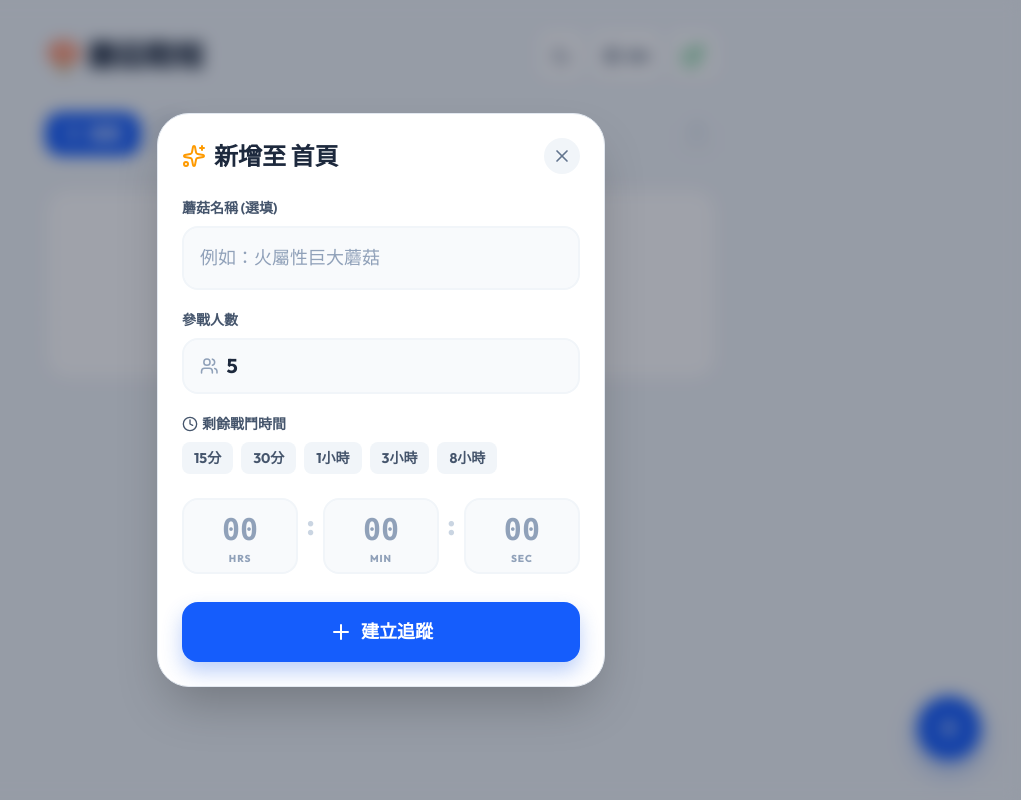
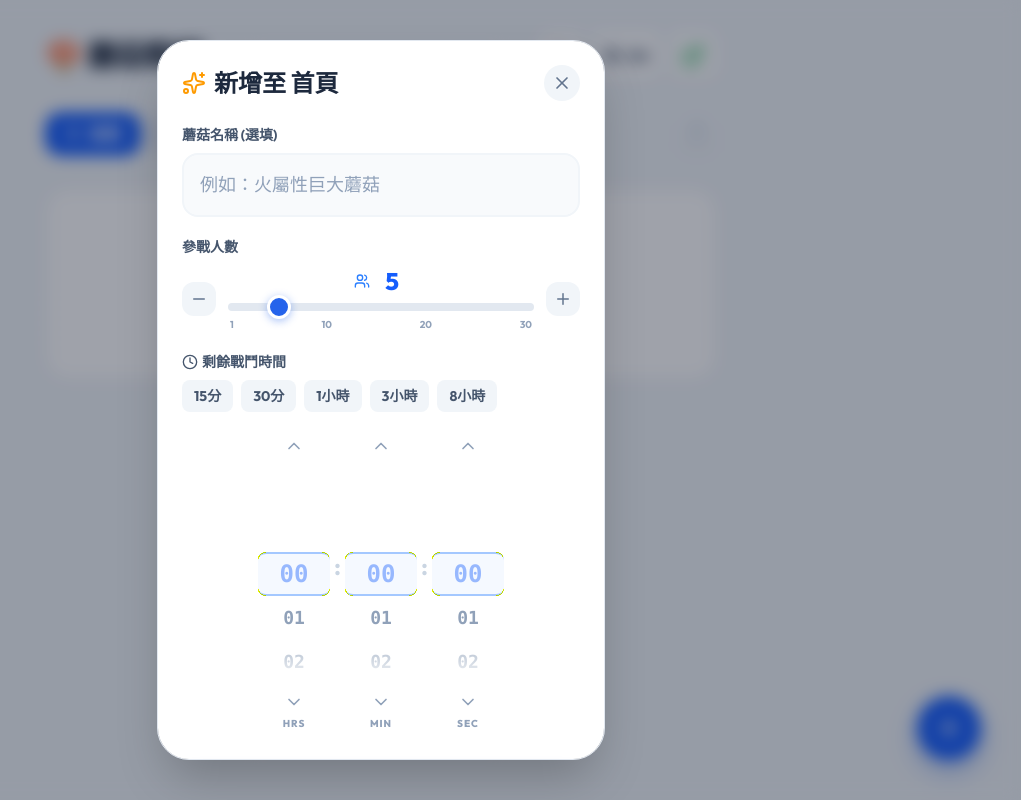
Before and after one commit to Liang515/pikmin_timer, a Next.js app: page / in a window 1280 px wide. Both pictures are taken after a click on the button 1208 px from the left and 728 px from the top of the page. Shown: the whole page, without its empty margins (259-1280 px from the left). Built offline with nearby package versions, Linux system fonts and the light colour scheme.

Commit message:
feat: enhance time picker with hybrid desktop input and add participant slider

```diff
--- a/src/app/globals.css
+++ b/src/app/globals.css
@@ -22,3 +22,44 @@ body {
   color: var(--foreground);
   font-family: Arial, Helvetica, sans-serif;
 }
+
+/* Hide scrollbar but keep scroll functionality for wheel pickers */
+.no-scrollbar {
+  -ms-overflow-style: none;
+  scrollbar-width: none;
+}
+.no-scrollbar::-webkit-scrollbar {
+  display: none;
+}
+
+/* Custom range slider for participant count */
+.participant-slider::-webkit-slider-thumb {
+  -webkit-appearance: none;
+  appearance: none;
+  width: 24px;
+  height: 24px;
+  border-radius: 50%;
+  background: #2563eb;
+  cursor: pointer;
+  box-shadow: 0 2px 8px rgba(37, 99, 235, 0.4);
+  border: 3px solid white;
+  transition: transform 0.15s ease;
+}
+.participant-slider::-webkit-slider-thumb:active {
+  transform: scale(1.2);
+}
+.participant-slider::-moz-range-thumb {
+  width: 24px;
+  height: 24px;
+  border-radius: 50%;
+  background: #2563eb;
+  cursor: pointer;
+  box-shadow: 0 2px 8px rgba(37, 99, 235, 0.4);
+  border: 3px solid white;
+}
+.dark .participant-slider::-webkit-slider-thumb {
+  border-color: #1e293b;
+}
+.dark .participant-slider::-moz-range-thumb {
+  border-color: #1e293b;
+}
--- a/src/app/page.tsx
+++ b/src/app/page.tsx
@@ -1,6 +1,6 @@
 "use client";
 import React, { useState, useEffect, useRef } from 'react';
-import { Plus, ExternalLink, Trash2, RotateCcw, Clock, BellRing, Sparkles, Users, Edit3, Check, X, MapPin, Globe, Moon, Sun } from 'lucide-react';
+import { Plus, Minus, ExternalLink, Trash2, RotateCcw, Clock, BellRing, Sparkles, Users, Edit3, Check, X, MapPin, Globe, Moon, Sun, ChevronUp, ChevronDown } from 'lucide-react';
 import { Mushroom, AreaGroup } from '@/types/mushroom';
 
 type Lang = 'zh' | 'en';
@@ -81,6 +81,243 @@ const T = {
   }
 };
 
+/* ─── Scroll Wheel Picker Column ─── */
+const ITEM_HEIGHT = 44;
+const VISIBLE_ITEMS = 5;
+const HALF = Math.floor(VISIBLE_ITEMS / 2);
+
+function WheelColumn({ value, max, label, onChange }: {
+  value: number;
+  max: number;
+  label: string;
+  onChange: (v: number) => void;
+}) {
+  const [offset, setOffset] = useState(0);
+  const [isEditing, setIsEditing] = useState(false);
+  const [editText, setEditText] = useState('');
+  const inputRef = useRef<HTMLInputElement>(null);
+  const dragStart = useRef<{ y: number; startValue: number } | null>(null);
+
+  const handleStart = (clientY: number) => {
+    if (isEditing) return;
+    dragStart.current = { y: clientY, startValue: value };
+    setOffset(0);
+  };
+
+  const handleMove = (clientY: number) => {
+    if (!dragStart.current || isEditing) return;
+    const dy = dragStart.current.y - clientY;
+    setOffset(dy);
+  };
+
+  const handleEnd = () => {
+    if (!dragStart.current) return;
+    const itemsMoved = Math.round(offset / ITEM_HEIGHT);
+    const newValue = Math.max(0, Math.min(max - 1, dragStart.current.startValue + itemsMoved));
+    dragStart.current = null;
+    setOffset(0);
+    onChange(newValue);
+  };
+
+  const nudge = (dir: 1 | -1) => {
+    const next = Math.max(0, Math.min(max - 1, value + dir));
+    onChange(next);
+  };
+
+  // Mouse wheel support for desktop
+  const handleWheel = (e: React.WheelEvent) => {
+    e.preventDefault();
+    const dir = e.deltaY > 0 ? 1 : -1;
+    nudge(dir);
+  };
+
+  // Double-click to edit inline
+  const startEdit = () => {
+    setIsEditing(true);
+    setEditText(value.toString());
+    setTimeout(() => inputRef.current?.select(), 0);
+  };
+
+  const commitEdit = () => {
+    const parsed = parseInt(editText);
+    if (!isNaN(parsed)) {
+      onChange(Math.max(0, Math.min(max - 1, parsed)));
+    }
+    setIsEditing(false);
+  };
+
+  const dragItems = Math.round(offset / ITEM_HEIGHT);
+  const centerValue = Math.max(0, Math.min(max - 1, value + dragItems));
+  const fractionalOffset = offset - dragItems * ITEM_HEIGHT;
+
+  const visibleIndices: number[] = [];
+  for (let i = centerValue - HALF; i <= centerValue + HALF; i++) {
+    visibleIndices.push(i);
+  }
+
+  return (
+    <div className="flex flex-col items-center gap-1 select-none">
+      <button
+        type="button"
+        onClick={() => nudge(-1)}
+        className="p-1 rounded-lg text-slate-400 dark:text-slate-500 hover:text-blue-500 dark:hover:text-blue-400 hover:bg-blue-50 dark:hover:bg-blue-950/30 active:scale-90 transition-all"
+        aria-label={`Decrease ${label}`}
+      >
+        <ChevronUp size={20} />
+      </button>
+
+      <div
+        className="relative overflow-hidden cursor-grab active:cursor-grabbing"
+        style={{ height: ITEM_HEIGHT * VISIBLE_ITEMS, width: 72 }}
+        onMouseDown={e => { e.preventDefault(); handleStart(e.clientY); }}
+        onMouseMove={e => { if (dragStart.current) handleMove(e.clientY); }}
+        onMouseUp={handleEnd}
+        onMouseLeave={() => { if (dragStart.current) handleEnd(); }}
+        onTouchStart={e => handleStart(e.touches[0].clientY)}
+        onTouchMove={e => { e.preventDefault(); handleMove(e.touches[0].clientY); }}
+        onTouchEnd={handleEnd}
+        onWheel={handleWheel}
+      >
+        {/* Highlight band */}
+        <div
+          className="absolute left-0 right-0 pointer-events-none z-10 border-y-2 border-blue-500/40 dark:border-blue-400/40 bg-blue-50/60 dark:bg-blue-900/20 rounded-lg"
+          style={{ top: ITEM_HEIGHT * HALF, height: ITEM_HEIGHT }}
+        />
+        {/* Fade top & bottom */}
+        <div className="absolute top-0 left-0 right-0 h-14 bg-gradient-to-b from-white dark:from-slate-900 to-transparent pointer-events-none z-20" />
+        <div className="absolute bottom-0 left-0 right-0 h-14 bg-gradient-to-t from-white dark:from-slate-900 to-transparent pointer-events-none z-20" />
+
+        {/* Items */}
+        <div
+          className="absolute left-0 right-0 transition-transform"
+          style={{
+            transform: `translateY(${-fractionalOffset}px)`,
+            transitionDuration: dragStart.current ? '0ms' : '200ms',
+          }}
+        >
+          {visibleIndices.map((i, idx) => {
+            const isCenter = idx === HALF;
+            const isValid = i >= 0 && i < max;
+
+            // Center item: show inline input when editing
+            if (isCenter && isEditing) {
+              return (
+                <div key={idx} className="flex items-center justify-center" style={{ height: ITEM_HEIGHT }}>
+                  <input
+                    ref={inputRef}
+                    type="text"
+                    inputMode="numeric"
+                    value={editText}
+                    onChange={e => setEditText(e.target.value.replace(/\D/g, '').slice(0, 2))}
+                    onBlur={commitEdit}
+                    onKeyDown={e => { if (e.key === 'Enter') commitEdit(); if (e.key === 'Escape') setIsEditing(false); }}
+                    className="w-14 text-center text-2xl font-mono font-bold bg-white dark:bg-slate-800 border-2 border-blue-500 rounded-lg outline-none text-blue-600 dark:text-blue-400 z-30 relative"
+                    style={{ height: ITEM_HEIGHT - 4 }}
+                    autoFocus
+                  />
+                </div>
+              );
+            }
+
+            return (
+              <div
+                key={idx}
+                onClick={() => { if (isValid && !dragStart.current) { if (isCenter) startEdit(); else onChange(i); } }}
+                className={`flex items-center justify-center font-mono font-bold leading-none overflow-hidden ${
+                  !isValid ? 'opacity-0' :
+                  isCenter && !dragStart.current
+                    ? 'text-blue-600 dark:text-blue-400 text-2xl cursor-text'
+                    : 'text-slate-400 dark:text-slate-500 text-lg cursor-pointer'
+                }`}
+                style={{ height: ITEM_HEIGHT }}
+                title={isCenter ? (label === 'Hrs' ? '點擊輸入' : 'Click to type') : ''}
+              >
+                {isValid ? i.toString().padStart(2, '0') : ''}
+              </div>
+            );
+          })}
+        </div>
+      </div>
+
+      <button
+        type="button"
+        onClick={() => nudge(1)}
+        className="p-1 rounded-lg text-slate-400 dark:text-slate-500 hover:text-blue-500 dark:hover:text-blue-400 hover:bg-blue-50 dark:hover:bg-blue-950/30 active:scale-90 transition-all"
+        aria-label={`Increase ${label}`}
+      >
+        <ChevronDown size={20} />
+      </button>
+      <span className="text-[10px] font-extrabold text-slate-400 dark:text-slate-300 uppercase tracking-widest -mt-1">{label}</span>
+    </div>
+  );
+}
+
+/* ─── ScrollTimePicker ─── */
+function ScrollTimePicker({ h, m, s, onChangeH, onChangeM, onChangeS }: {
+  h: number; m: number; s: number;
+  onChangeH: (v: number) => void;
+  onChangeM: (v: number) => void;
+  onChangeS: (v: number) => void;
+}) {
+  return (
+    <div className="flex items-center justify-center gap-1 py-2">
+      <WheelColumn value={h} max={24} label="Hrs" onChange={onChangeH} />
+      <span className="text-2xl font-bold text-slate-300 dark:text-slate-600 mb-8">:</span>
+      <WheelColumn value={m} max={60} label="Min" onChange={onChangeM} />
+      <span className="text-2xl font-bold text-slate-300 dark:text-slate-600 mb-8">:</span>
+      <WheelColumn value={s} max={60} label="Sec" onChange={onChangeS} />
+    </div>
+  );
+}
+
+/* ─── Participant Slider ─── */
+function ParticipantSlider({ value, onChange }: {
+  value: number;
+  onChange: (v: number) => void;
+}) {
+  const clamp = (v: number) => Math.max(1, Math.min(30, v));
+  return (
+    <div className="flex items-center gap-3">
+      <button
+        type="button"
+        onClick={() => onChange(clamp(value - 1))}
+        disabled={value <= 1}
+        className="p-2 rounded-xl bg-slate-100 dark:bg-slate-800 text-slate-500 dark:text-slate-400 hover:bg-slate-200 dark:hover:bg-slate-700 active:scale-90 transition-all disabled:opacity-30 disabled:cursor-not-allowed"
+      >
+        <Minus size={18} />
+      </button>
+      <div className="flex-1 flex flex-col gap-1.5">
+        <div className="flex items-center justify-center">
+          <Users size={16} className="text-blue-500 dark:text-blue-400 mr-1.5" />
+          <span className="text-2xl font-extrabold text-blue-600 dark:text-blue-400 tabular-nums min-w-[2ch] text-center">{value}</span>
+        </div>
+        <input
+          type="range"
+          min={1}
+          max={30}
+          value={value}
+          onChange={e => onChange(parseInt(e.target.value))}
+          className="participant-slider w-full h-2 rounded-full appearance-none cursor-pointer bg-slate-200 dark:bg-slate-700 accent-blue-600"
+        />
+        <div className="flex justify-between text-[10px] font-bold text-slate-400 dark:text-slate-500 px-0.5">
+          <span>1</span>
+          <span>10</span>
+          <span>20</span>
+          <span>30</span>
+        </div>
+      </div>
+      <button
+        type="button"
+        onClick={() => onChange(clamp(value + 1))}
+        disabled={value >= 30}
+        className="p-2 rounded-xl bg-slate-100 dark:bg-slate-800 text-slate-500 dark:text-slate-400 hover:bg-slate-200 dark:hover:bg-slate-700 active:scale-90 transition-all disabled:opacity-30 disabled:cursor-not-allowed"
+      >
+        <Plus size={18} />
+      </button>
+    </div>
+  );
+}
+
 const COLORS = [
   'from-blue-400 to-indigo-500 shadow-blue-500/30',
   'from-purple-400 to-fuchsia-500 shadow-purple-500/30',
@@ -96,6 +333,10 @@ export default function PikminDashboard() {
   const [now, setNow] = useState(Date.now());
   const [editingId, setEditingId] = useState<string | null>(null);
   const [isAdding, setIsAdding] = useState(false);
+  const [addH, setAddH] = useState(0);
+  const [addM, setAddM] = useState(0);
+  const [addS, setAddS] = useState(0);
+  const [addP, setAddP] = useState(5);
   const [lang, setLang] = useState<Lang>('zh');
   const [theme, setTheme] = useState<'light' | 'dark'>('light');
   const notifiedSet = useRef<Set<string>>(new Set());
@@ -361,17 +602,14 @@ export default function PikminDashboard() {
 
               <div>
                  <label className="block text-sm font-bold text-slate-600 dark:text-slate-300 mb-2">{t.participants}</label>
-                 <div className="flex items-center bg-slate-50 dark:bg-slate-800 border-2 border-slate-100 dark:border-slate-700 rounded-2xl px-4 py-3 focus-within:border-blue-500 dark:focus-within:border-blue-500 transition-all">
-                   <Users size={20} className="text-slate-400 dark:text-slate-500 mr-2" />
-                   <input id="quick-p" type="number" defaultValue="5" min="1" className="w-full bg-transparent outline-none font-bold text-xl text-slate-800 dark:text-slate-100" />
-                 </div>
+                 <ParticipantSlider value={addP} onChange={setAddP} />
               </div>
 
               <div>
                  <div className="flex justify-between items-center mb-2">
                    <label className="block text-sm font-bold text-slate-600 dark:text-slate-300 flex items-center gap-1"><Clock size={16}/> {t.remainingTime}</label>
                  </div>
-                 <div className="flex flex-wrap gap-2 mb-4 pb-2">
+                 <div className="flex flex-wrap gap-2 mb-3">
                    {[
                      { label: t.m15, h: 0, m: 15, s: 0 },
                      { label: t.m30, h: 0, m: 30, s: 0 },
@@ -382,60 +620,40 @@ export default function PikminDashboard() {
                      <button
                        key={p.label}
                        onClick={() => {
-                          (document.getElementById('quick-h') as HTMLInputElement).value = p.h.toString().padStart(2, '0');
-                          (document.getElementById('quick-m') as HTMLInputElement).value = p.m.toString().padStart(2, '0');
-                          (document.getElementById('quick-s') as HTMLInputElement).value = p.s.toString().padStart(2, '0');
+                          setAddH(p.h);
+                          setAddM(p.m);
+                          setAddS(p.s);
                        }}
-                       className="px-3 py-1.5 bg-slate-100 dark:bg-slate-800 text-slate-600 dark:text-slate-300 rounded-lg text-sm font-bold whitespace-nowrap hover:bg-slate-200 dark:hover:bg-slate-700 active:scale-95 transition-all"
+                       className={`px-3 py-1.5 rounded-lg text-sm font-bold whitespace-nowrap active:scale-95 transition-all ${
+                         addH === p.h && addM === p.m && addS === p.s
+                           ? 'bg-blue-600 text-white shadow-md shadow-blue-500/30'
+                           : 'bg-slate-100 dark:bg-slate-800 text-slate-600 dark:text-slate-300 hover:bg-slate-200 dark:hover:bg-slate-700'
+                       }`}
                      >
                        {p.label}
                      </button>
                    ))}
                  </div>
-                 <div className="flex gap-2">
-                    <div className="flex-1 relative">
-                       <input id="quick-h" type="text" inputMode="numeric" pattern="[0-9]*" placeholder="00" className="w-full bg-slate-50 dark:bg-slate-800 border-2 border-slate-100 dark:border-slate-700 p-2 sm:p-3 pb-5 sm:pb-6 rounded-2xl outline-none focus:border-blue-500 transition-all text-center text-2xl sm:text-3xl font-mono font-bold placeholder:text-slate-400 dark:placeholder:text-slate-200 text-slate-800 dark:text-slate-100" onInput={e => { const t = e.target as HTMLInputElement; t.value = t.value.replace(/\D/g, '').slice(0, 2); if (t.value.length >= 2) document.getElementById('quick-m')?.focus() }} />
-                       <span className="absolute bottom-2 left-1/2 -translate-x-1/2 text-[10px] font-extrabold text-slate-400 dark:text-slate-300 uppercase tracking-widest">Hrs</span>
-                    </div>
-                    <span className="text-2xl sm:text-3xl font-bold text-slate-300 dark:text-slate-600 self-center mb-5 sm:mb-6">:</span>
-                    <div className="flex-1 relative">
-                       <input id="quick-m" type="text" inputMode="numeric" pattern="[0-9]*" placeholder="00" className="w-full bg-slate-50 dark:bg-slate-800 border-2 border-slate-100 dark:border-slate-700 p-2 sm:p-3 pb-5 sm:pb-6 rounded-2xl outline-none focus:border-blue-500 transition-all text-center text-2xl sm:text-3xl font-mono font-bold placeholder:text-slate-400 dark:placeholder:text-slate-200 text-slate-800 dark:text-slate-100" onInput={e => { const t = e.target as HTMLInputElement; t.value = t.value.replace(/\D/g, '').slice(0, 2); if (t.value.length >= 2) document.getElementById('quick-s')?.focus() }} />
-                       <span className="absolute bottom-2 left-1/2 -translate-x-1/2 text-[10px] font-extrabold text-slate-400 dark:text-slate-300 uppercase tracking-widest">Min</span>
-                    </div>
-                    <span className="text-2xl sm:text-3xl font-bold text-slate-300 dark:text-slate-600 self-center mb-5 sm:mb-6">:</span>
-                    <div className="flex-1 relative">
-                       <input
-                         id="quick-s"
-                         type="text" inputMode="numeric" pattern="[0-9]*" placeholder="00"
-                         className="w-full bg-slate-50 dark:bg-slate-800 border-2 border-slate-100 dark:border-slate-700 p-2 sm:p-3 pb-5 sm:pb-6 rounded-2xl outline-none focus:border-blue-500 transition-all text-center text-2xl sm:text-3xl font-mono font-bold placeholder:text-slate-400 dark:placeholder:text-slate-200 text-slate-800 dark:text-slate-100"
-                         onInput={e => { const t = e.target as HTMLInputElement; t.value = t.value.replace(/\D/g, '').slice(0, 2); }}
-                         onKeyDown={e => {
-                           if (e.key === 'Tab' && !e.shiftKey) {
-                             e.preventDefault();
-                             document.getElementById('start-tracking-btn')?.focus();
-                           }
-                         }}
+                 <ScrollTimePicker
+                   h={addH} m={addM} s={addS}
+                   onChangeH={setAddH} onChangeM={setAddM} onChangeS={setAddS}
                  />
-                       <span className="absolute bottom-2 left-1/2 -translate-x-1/2 text-[10px] font-extrabold text-slate-400 dark:text-slate-300 uppercase tracking-widest">Sec</span>
-                    </div>
-                 </div>
                </div>
 
                <button
                  id="start-tracking-btn"
                  onClick={() => {
                    const n = (document.getElementById('quick-name') as HTMLInputElement).value;
-                  const p = parseInt((document.getElementById('quick-p') as HTMLInputElement).value) || 5;
-                  const h = parseInt((document.getElementById('quick-h') as HTMLInputElement).value) || 0;
-                  const m = parseInt((document.getElementById('quick-m') as HTMLInputElement).value) || 0;
-                  const s = parseInt((document.getElementById('quick-s') as HTMLInputElement).value) || 0;
-                  addMushroom(h, m, s, n, p);
+                   addMushroom(addH, addM, addS, n, addP);
                    setIsAdding(false);
+                   setAddH(0); setAddM(0); setAddS(0); setAddP(5);
+                   setAddH(0); setAddM(0); setAddS(0);
                  }}
                  className="w-full bg-blue-600 hover:bg-blue-700 active:scale-95 text-white py-4 rounded-2xl font-bold text-lg shadow-[0_10px_20px_rgba(37,99,235,0.3)] transition-all flex items-center justify-center gap-2 mt-2 focus:outline-none focus:ring-4 focus:ring-blue-500/50"
                >
                  <Plus size={24} /> {t.startTracking}
                </button>
+
             </div>
           </div>
         </div>
@@ -455,23 +673,25 @@ function MushroomItem({ m, now, lang, isEditing, setEditingId, onDelete, onUpdat
   onResetNote: () => void
 }) {
   const [editP, setEditP] = useState(m.participants);
-  const [editH, setEditH] = useState("");
-  const [editM, setEditM] = useState("");
-  const [editS, setEditS] = useState("");
+  const [editH, setEditH] = useState(0);
+  const [editM, setEditM] = useState(0);
+  const [editS, setEditS] = useState(0);
+  const [editTimeChanged, setEditTimeChanged] = useState(false);
 
-  const hRef = useRef<HTMLInputElement>(null);
-  const mRef = useRef<HTMLInputElement>(null);
-  const sRef = useRef<HTMLInputElement>(null);
   const t = T[lang];
 
   useEffect(() => {
     if (isEditing) {
       setEditP(m.participants);
-      setEditH("");
-      setEditM("");
-      setEditS("");
+      // Pre-fill with current remaining time
+      const remaining = Math.max(0, m.battleEndTime - Date.now());
+      const totalSec = Math.floor(remaining / 1000);
+      setEditH(Math.floor(totalSec / 3600));
+      setEditM(Math.floor((totalSec % 3600) / 60));
+      setEditS(totalSec % 60);
+      setEditTimeChanged(false);
     }
-  }, [isEditing, m.participants]);
+  }, [isEditing, m.participants, m.battleEndTime]);
 
   const diff = m.endTime - now;
   const isOver = diff <= 0;
@@ -492,71 +712,24 @@ function MushroomItem({ m, now, lang, isEditing, setEditingId, onDelete, onUpdat
   if (isEditing) {
     return (
       <div className="bg-white dark:bg-slate-900 p-4 sm:p-5 rounded-3xl shadow-sm border-2 border-blue-500 transition-all text-slate-800 dark:text-slate-100">
-        <div className="flex gap-2 mb-3">
+        <div className="mb-3">
           <input
             defaultValue={m.name}
             onChange={e => onUpdate(m.id, { name: e.target.value })}
-            className="border border-slate-200 dark:border-slate-700 bg-slate-50 dark:bg-slate-800 p-2 rounded-lg flex-1 font-bold text-slate-700 dark:text-slate-100 outline-none focus:ring-2 focus:ring-blue-500 text-sm sm:text-base placeholder:text-slate-400 dark:placeholder:text-slate-500"
+            className="border border-slate-200 dark:border-slate-700 bg-slate-50 dark:bg-slate-800 p-2 rounded-lg w-full font-bold text-slate-700 dark:text-slate-100 outline-none focus:ring-2 focus:ring-blue-500 text-sm sm:text-base placeholder:text-slate-400 dark:placeholder:text-slate-500 mb-3"
             placeholder={t.defaultMushroom}
           />
-          <div className="flex items-center border border-slate-200 dark:border-slate-700 bg-slate-50 dark:bg-slate-800 rounded-lg px-2 gap-1 sm:gap-2 focus-within:ring-2 focus-within:ring-blue-500">
-            <Users size={16} className="text-slate-400 dark:text-slate-500" />
-            <input
-              type="number"
-              value={editP}
-              onChange={e => setEditP(parseInt(e.target.value) || 5)}
-              className="w-8 sm:w-10 outline-none font-bold text-slate-700 dark:text-slate-100 bg-transparent text-center text-sm sm:text-base"
-            />
-          </div>
+          <ParticipantSlider value={editP} onChange={setEditP} />
         </div>
 
         <div className="flex flex-col gap-2 mb-4 bg-slate-50 dark:bg-slate-800/50 p-2.5 sm:p-3 rounded-xl border border-slate-200 dark:border-slate-700">
           <div className="text-xs sm:text-sm text-slate-500 dark:text-slate-400 font-bold mb-1 flex items-center gap-1"><Clock size={14} /> {t.resetTime}</div>
-          <div className="flex gap-1.5 sm:gap-2 items-center">
-            <input
-              ref={hRef}
-              type="text" inputMode="numeric" pattern="[0-9]*"
-              placeholder={timeFmt.h}
-              value={editH}
-              onChange={e => {
-                const val = e.target.value.replace(/\D/g, '').slice(0, 2);
-                setEditH(val);
-                if (val.length === 2 && mRef.current) mRef.current.focus();
-              }}
-              className="w-full text-center p-1.5 sm:p-2 border border-slate-200 dark:border-slate-700 rounded-lg outline-none focus:ring-2 focus:ring-blue-500 font-mono text-base sm:text-lg font-bold bg-white dark:bg-slate-800 text-slate-800 dark:text-slate-100 placeholder:text-slate-400 dark:placeholder:text-slate-500"
+          <ScrollTimePicker
+            h={editH} m={editM} s={editS}
+            onChangeH={v => { setEditH(v); setEditTimeChanged(true); }}
+            onChangeM={v => { setEditM(v); setEditTimeChanged(true); }}
+            onChangeS={v => { setEditS(v); setEditTimeChanged(true); }}
           />
-            <span className="font-bold text-slate-400 dark:text-slate-600">:</span>
-            <input
-              ref={mRef}
-              type="text" inputMode="numeric" pattern="[0-9]*"
-              placeholder={timeFmt.m}
-              value={editM}
-              onChange={e => {
-                const val = e.target.value.replace(/\D/g, '').slice(0, 2);
-                setEditM(val);
-                if (val.length === 2 && sRef.current) sRef.current.focus();
-              }}
-              className="w-full text-center p-1.5 sm:p-2 border border-slate-200 dark:border-slate-700 rounded-lg outline-none focus:ring-2 focus:ring-blue-500 font-mono text-base sm:text-lg font-bold bg-white dark:bg-slate-800 text-slate-800 dark:text-slate-100 placeholder:text-slate-400 dark:placeholder:text-slate-500"
-            />
-            <span className="font-bold text-slate-400 dark:text-slate-600">:</span>
-            <input
-              ref={sRef}
-              type="text" inputMode="numeric" pattern="[0-9]*"
-              placeholder={timeFmt.s}
-              value={editS}
-              onChange={e => {
-                const val = e.target.value.replace(/\D/g, '').slice(0, 2);
-                setEditS(val);
-              }}
-              onKeyDown={e => {
-                if (e.key === 'Tab' && !e.shiftKey) {
-                  e.preventDefault();
-                  document.getElementById(`save-edit-btn-${m.id}`)?.focus();
-                }
-              }}
-              className="w-full text-center p-1.5 sm:p-2 border border-slate-200 dark:border-slate-700 rounded-lg outline-none focus:ring-2 focus:ring-blue-500 font-mono text-base sm:text-lg font-bold bg-white dark:bg-slate-800 text-slate-800 dark:text-slate-100 placeholder:text-slate-400 dark:placeholder:text-slate-500"
-            />
-          </div>
         </div>
 
         <div className="flex gap-2">
@@ -564,11 +737,8 @@ function MushroomItem({ m, now, lang, isEditing, setEditingId, onDelete, onUpdat
             id={`save-edit-btn-${m.id}`}
             onClick={() => {
               const updates: Partial<Mushroom> = { participants: editP };
-              if (editH || editM || editS) {
-                 const h = parseInt(editH) || 0;
-                 const min = parseInt(editM) || 0;
-                 const sec = parseInt(editS) || 0;
-                 const battleMs = (h*3600 + min*60 + sec)*1000;
+              if (editTimeChanged) {
+                 const battleMs = (editH*3600 + editM*60 + editS)*1000;
                  updates.battleEndTime = Date.now() + battleMs;
                  updates.endTime = updates.battleEndTime + 5 * 60 * 1000;
                  onResetNote();
```
Lines whose indentation alone changed are shown as unchanged.
